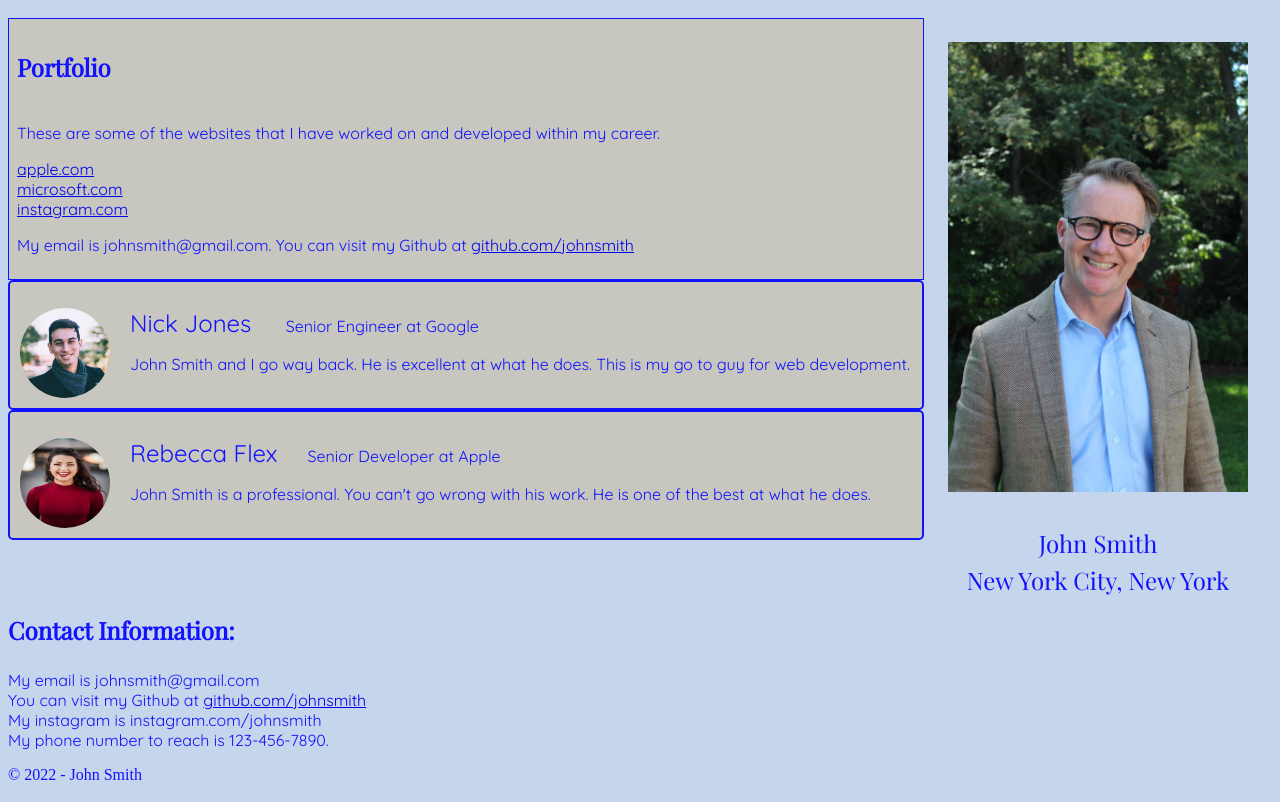
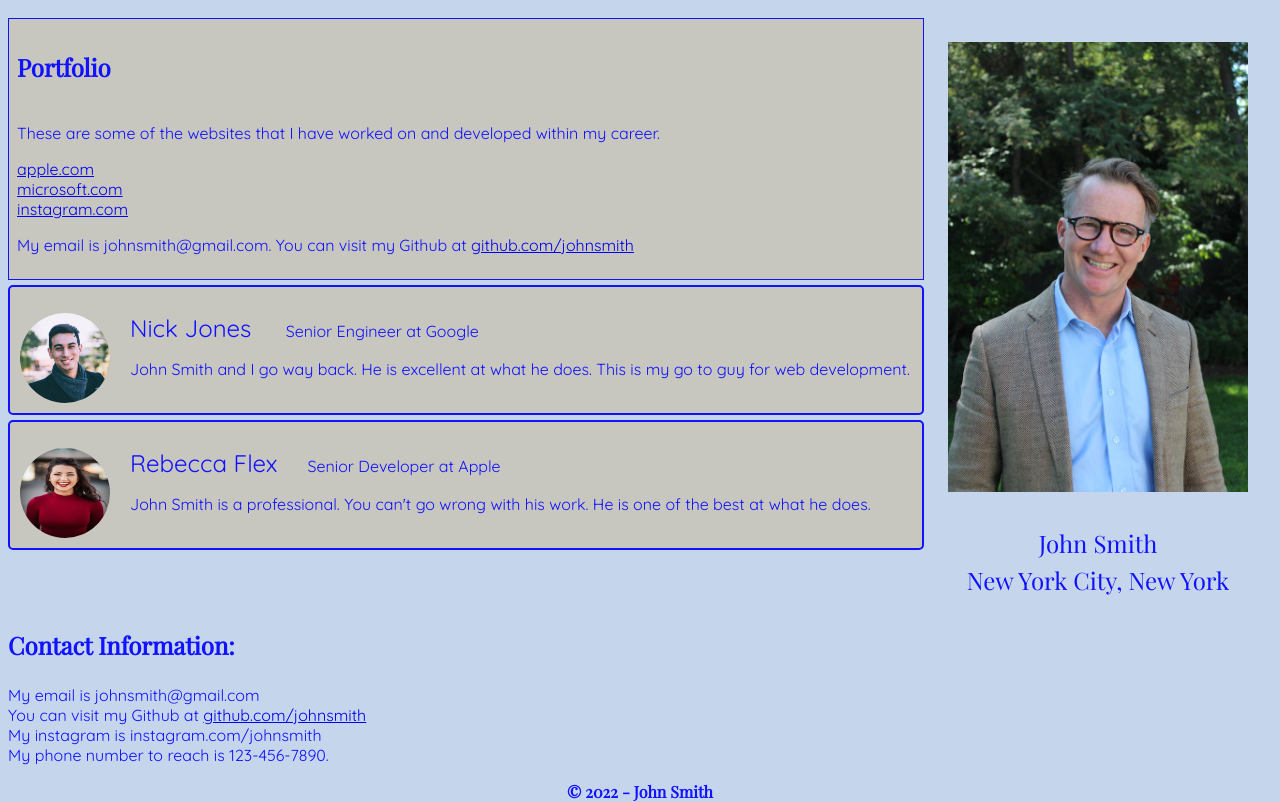
Before and after one commit to RVCC-IDMX/midterm2022-kndi9, a plain HTML site: page index.html in a window 1280 px wide. Shown: the part 166-968 px from the top of the page. Drawn offline with nearby package versions, Linux system fonts and the light colour scheme.

Commit message:
Additional changes.

```diff
--- a/css/style.css
+++ b/css/style.css
@@ -35,7 +35,6 @@ header h1{
     font-weight: bold;
     text-align: center;
 }
-
 
 
 
@@ -106,6 +105,7 @@ header p{
     border-radius: 5px;
     padding: 10px;
     overflow: hidden;
+    margin: 5px 0px;
 }
 
 #testimonial img{
@@ -142,11 +142,11 @@ header p{
 
 /* Footer */
 
-footer {
+.content {
     font-family: Playfair Display;
     font-weight: bold;
     text-align: center;
-    margin-top: auto
+    margin-top: auto;
 }
 
 body {
```
